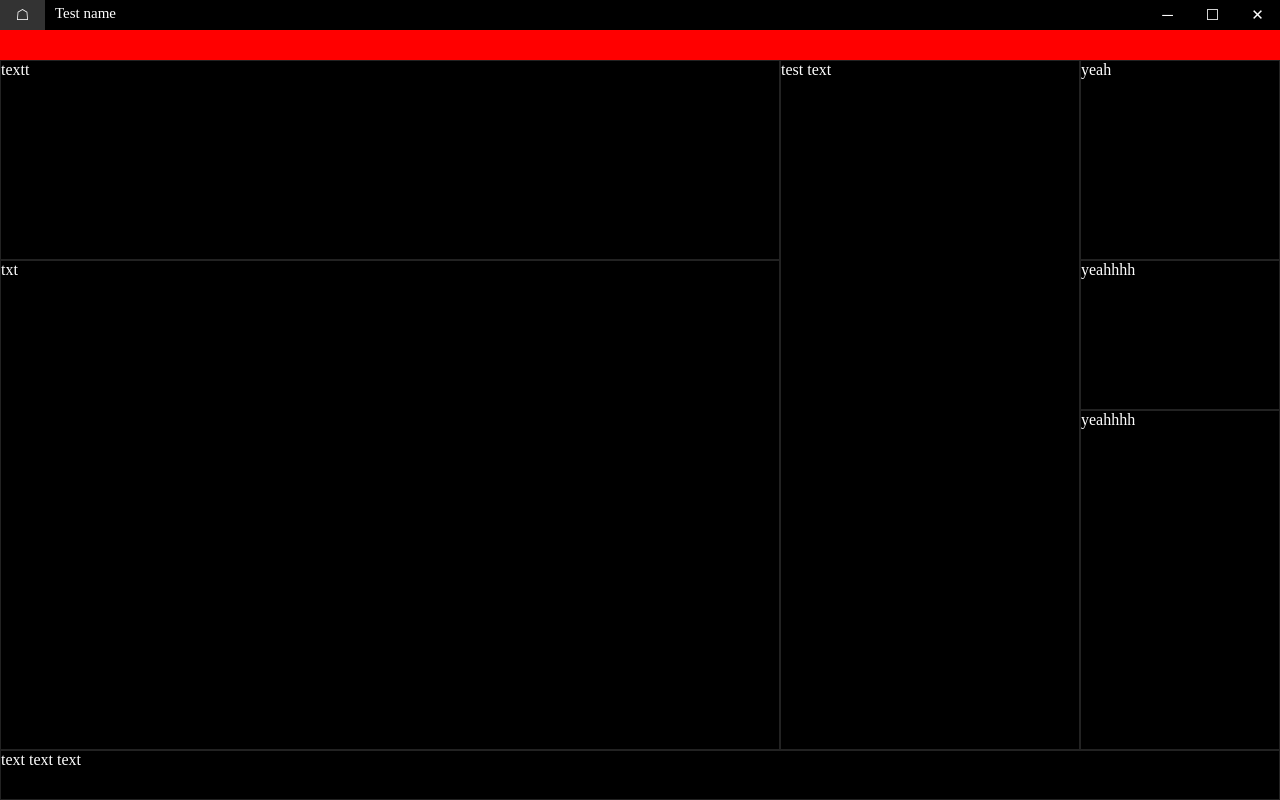
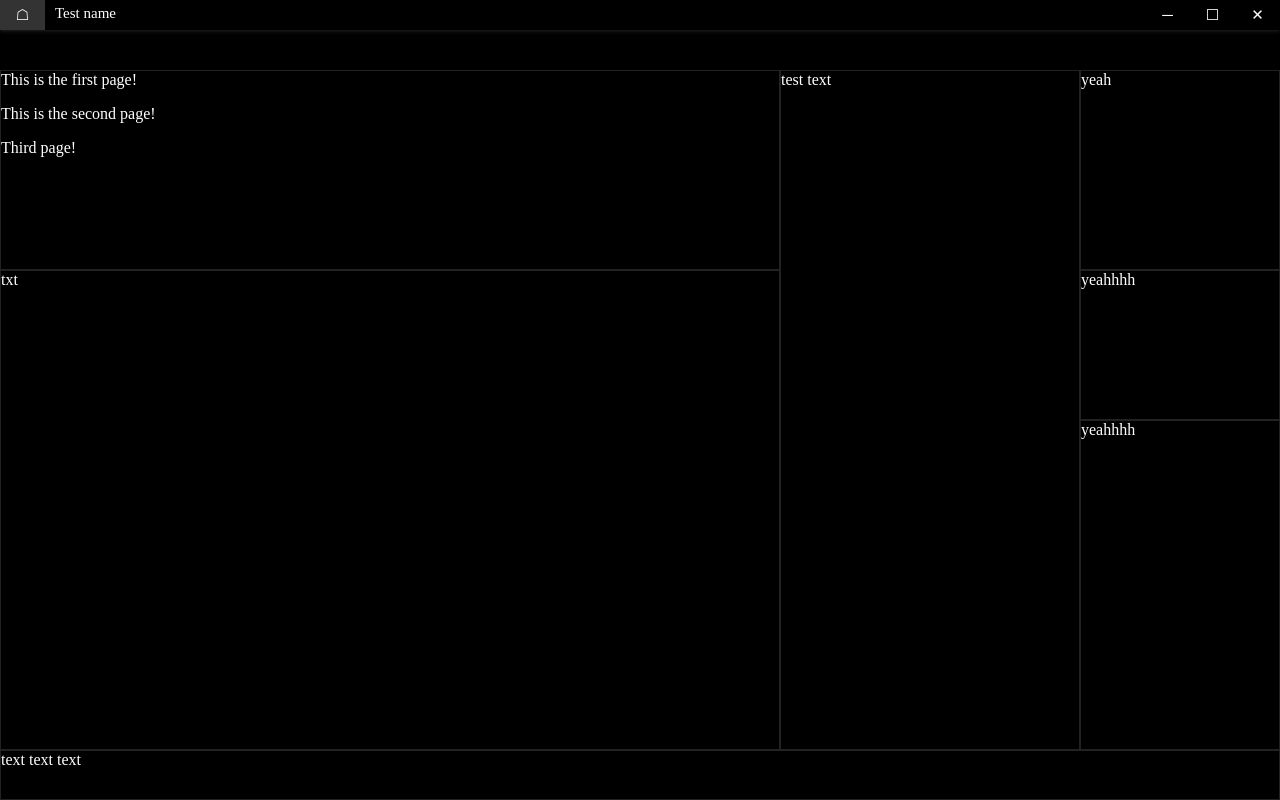
Before and after one commit to HJfod/ion, an Electron app: page test.html in a window 1280 px wide. Drawn offline with nearby package versions, Linux system fonts and the light colour scheme.

Commit message:
working on tabs

```diff
--- a/ion-scripts/ion-main.css
+++ b/ion-scripts/ion-main.css
@@ -168,13 +168,3 @@ app-dragger {
 .app-dragger.top-down:hover {
     cursor: ns-resize;
 }
-
-/*   tabs   */
-
-app-tabs {
-    width: 100%;
-    height: 100%;
-    overflow-y: hidden;
-    background-color: #f00;
-    white-space: nowrap;
-}
--- a/ion-scripts/ion-main.js
+++ b/ion-scripts/ion-main.js
@@ -143,11 +143,22 @@ class AppTabs extends HTMLElement {
     }
 }
 
+class AppTab extends HTMLElement {
+    constructor() {
+        super();
+    }
+
+    connectedCallback() {
+        this.setAttribute('onclick', 'tabs_switch_to()');
+    }
+}
+
 customElements.define('app-group', AppGroup);
 customElements.define('app-panel', AppPanel);
 customElements.define('app-main', AppMain);
 customElements.define('app-dragger', AppDragger);
 customElements.define('app-tabs', AppTabs);
+customElements.define('app-tab', AppTab);
 
 /*   draggers   */
 
--- a/test.html
+++ b/test.html
@@ -18,9 +18,13 @@
 
         <app-group direction="top-down">
 
-            <app-group size="30px" min-size="30px">
+            <app-group size="40px" min-size="30px">
 
-                <app-tabs for-user-content></app-tabs>
+                <app-tabs size="30px" destination="tab-test"> <!-- plus-button="name: __prompt; tab-menu: {Option 1=>;Option 2=>{Option=>;O=>}}"-->
+                    <app-tab name="Test name" link="tab0"></app-tab>
+                    <app-tab name="Other tab" link="tab4"></app-tab>
+                    <app-tab name="Tab 3" link="the-thrid"></app-tab>
+                </app-tabs>
 
             </app-group>
 
@@ -30,7 +34,17 @@
 
                     <app-panel size="200px" min-size="50px" data-tip="shit" data-menu="a=>{1=>;yes=>{A;B;C};3;4=>};b=>;c=>;d=>{1;2;3;4;yes=>{yes=>{1;2};2;3}}">
 
-                        <text>textt</text>
+                        <app-pages from="tab-test">
+                            <app-page link="tab0">
+                                <text>This is the first page!</text>
+                            </app-page>
+                            <app-page link="tab4">
+                                <p>This is the second page!</p>
+                            </app-page>
+                            <app-page link="the-thrid">
+                                <text>Third page!</text>
+                            </app-page>
+                        </app-pages>
 
                     </app-panel>
 
```
Also changed, not shown: 1 other file.
